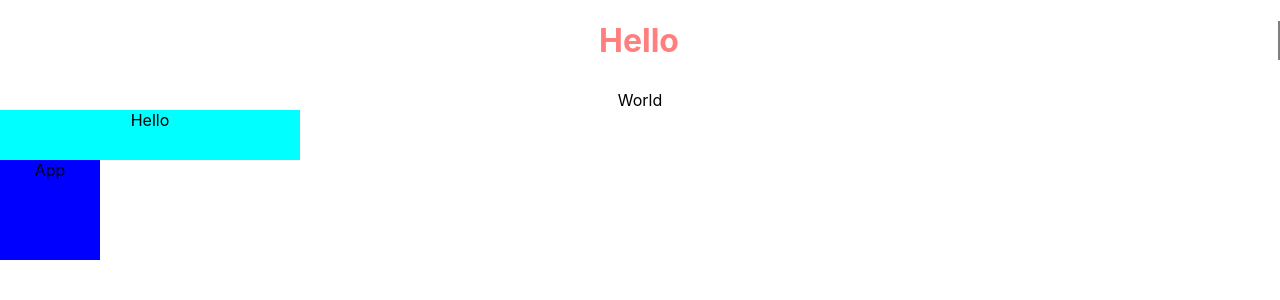
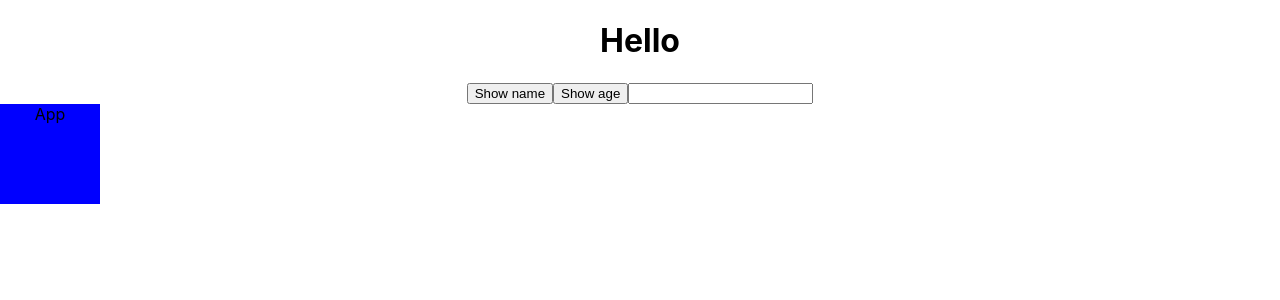
Before and after one commit to quokka-eating-carrots/react-english-word, a React (Create React App) app: page / in a window 1280 px wide. Shown: the top 300 px of the page. Built offline with nearby package versions, Linux system fonts and the light colour scheme.

Commit message:
6 이벤트 처리처

```diff
--- a/src/components/Hello.js
+++ b/src/components/Hello.js
@@ -3,16 +3,26 @@
 import styles from './Hello.module.css'
 
 function Hello() {
+  function showName() {
+    console.log('kiki')
+  }
+  function showAge(age) {
+    console.log(age)
+  }
+  function showText(txt) {
+    console.log(txt)
+  }
   return (
     <div>
-      <h1 style={{
-        color: '#f00',
-        borderRight: "2px solid #000",
-        marginBottom: "30px",
-        opacity: 0.5
-      }}>Hello</h1>
-      <World />
-      <div className={styles.box}>Hello</div>
+      <h1>Hello</h1>
+      <button onClick={showName}>Show name</button>
+      <button onClick={() => {
+        showAge(10)
+      }}>Show age</button>
+      <input type="text" onChange={e => {
+        const txt = e.target.value
+        showText(txt)
+      }} />
     </div>
   )
 }
```
